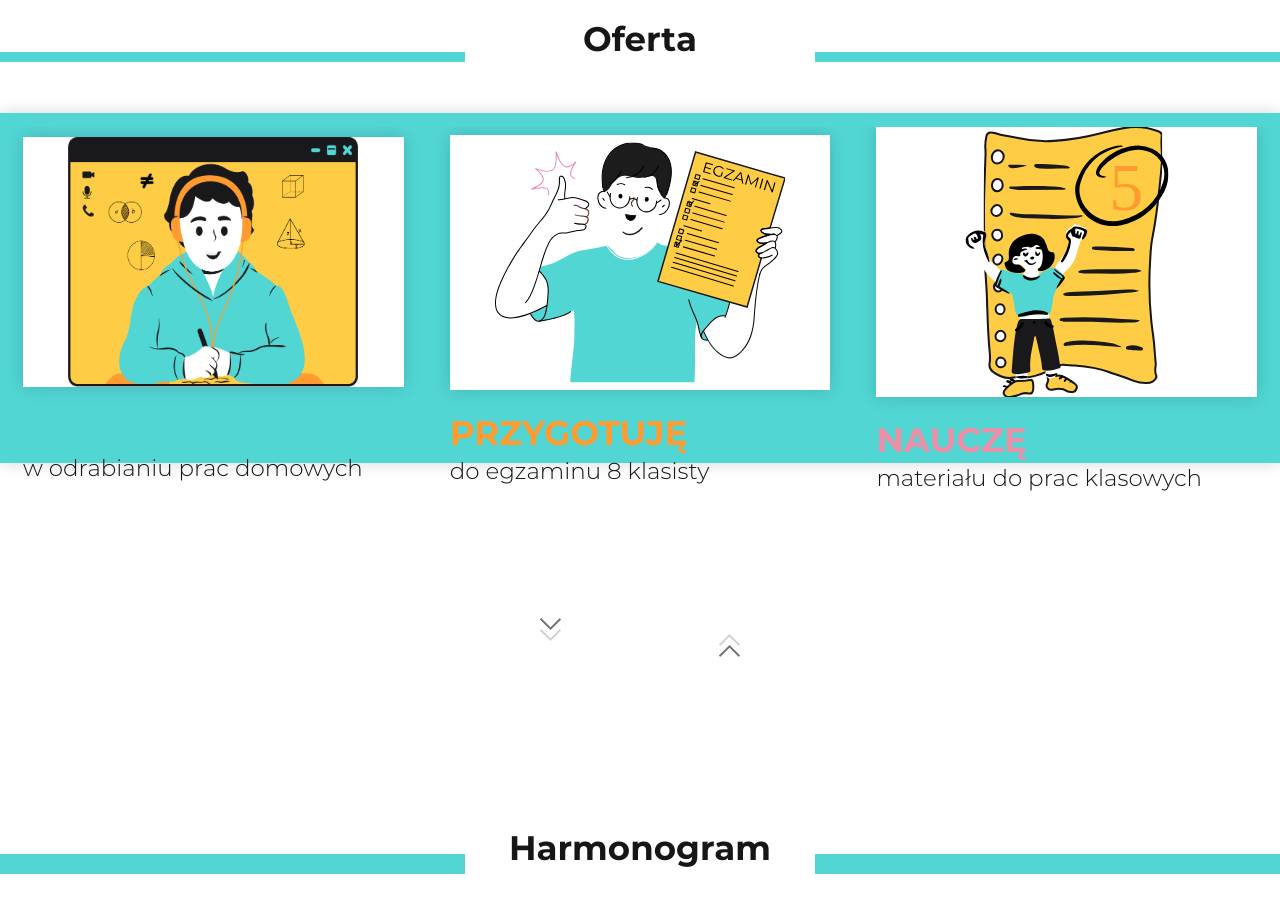
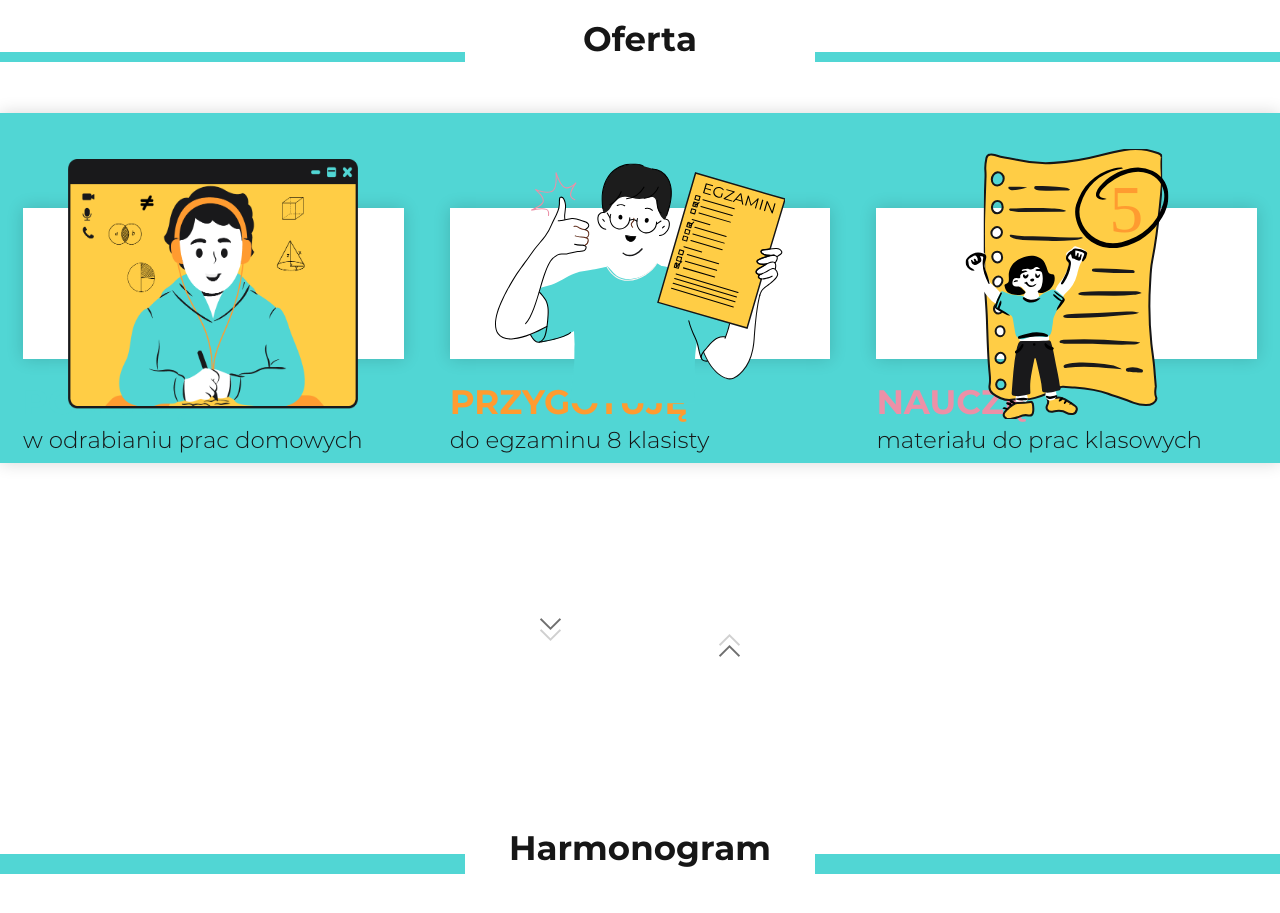
Before and after one commit to MaciejCierpikowski/portfolio, a Next.js app in the folder frontend/: page / in a window 1280 px wide. Shown: the part 920-1833 px from the top of the page. Built offline with nearby package versions, Linux system fonts and the light colour scheme.

Commit message:
feat: style impovements

```diff
--- a/frontend/components/carousel/style.ts
+++ b/frontend/components/carousel/style.ts
@@ -10,6 +10,7 @@ export const WrapperItem = styled.div<Props>`
   display: inline-flex;
   align-items: center;
   justify-content: center;
+  height: 100%;
 
   margin: 0 ${({ disable }) => (disable ? "1.8%" : "17%")};
 `;
@@ -17,11 +18,13 @@ export const WrapperItem = styled.div<Props>`
 export const Wrapper = styled.div`
   overflow: hidden;
   position: relative;
+  height: 56%;
 `;
 
 export const Inner = styled.div<Props>`
   white-space: nowrap;
   transition: transform 0.3s;
+  height: 80%;
 
   ${({ disable }) =>
     disable &&
@@ -35,7 +38,7 @@ export const Inner = styled.div<Props>`
 export const ArrowSingleWrapper = styled.div<Props>`
   position: absolute;
   top: 50%;
-  transform: translateY(-100%);
+  transform: translateY(-215%);
 
   ${({ direction }) =>
     direction === "LEFT" &&
@@ -54,7 +57,7 @@ export const WrapperDots = styled.div`
   justify-content: center;
   align-items: center;
 
-  margin-top: 50px;
+  margin-top: 30px;
 `;
 
 export const DotItem = styled.div<Props>`
--- a/frontend/components/fullPageSlider/index.tsx
+++ b/frontend/components/fullPageSlider/index.tsx
@@ -116,6 +116,7 @@ const FullPageSlider = ({ children }: IFullPageSlider) => {
       isScrollPending.current = true;
 
       animatedScrollTo(slides.current[slide], () => {
+        console.log('test');
         isScrollPending.current = false;
         isScrolledAlready.current = true;
       });
--- a/frontend/containers/offerPage/style.ts
+++ b/frontend/containers/offerPage/style.ts
@@ -16,11 +16,12 @@ export const Wrapper = styled.div`
 
 export const CardWrapper = styled.div`
   display: flex;
-  justify-content: center;
   flex-direction: column;
 
-  height: 44%;
-  width: 100%;
+
+  height: 100%;
+    width: 100%;
+    padding-top: 20px;
 
   @media (min-width: ${(props) => props.theme.sizes.laptop}px) {
     height: 66%;
--- a/frontend/utils/animated-scroll-to.ts
+++ b/frontend/utils/animated-scroll-to.ts
@@ -7,6 +7,8 @@ export default function animatedScrollTo(scrollTo: number, callback: Function) {
       behavior: "smooth",
     });
   }, 200);
+  setTimeout(function () {
+    callback();
+  }, 600);
 
-  callback();
 }
```
